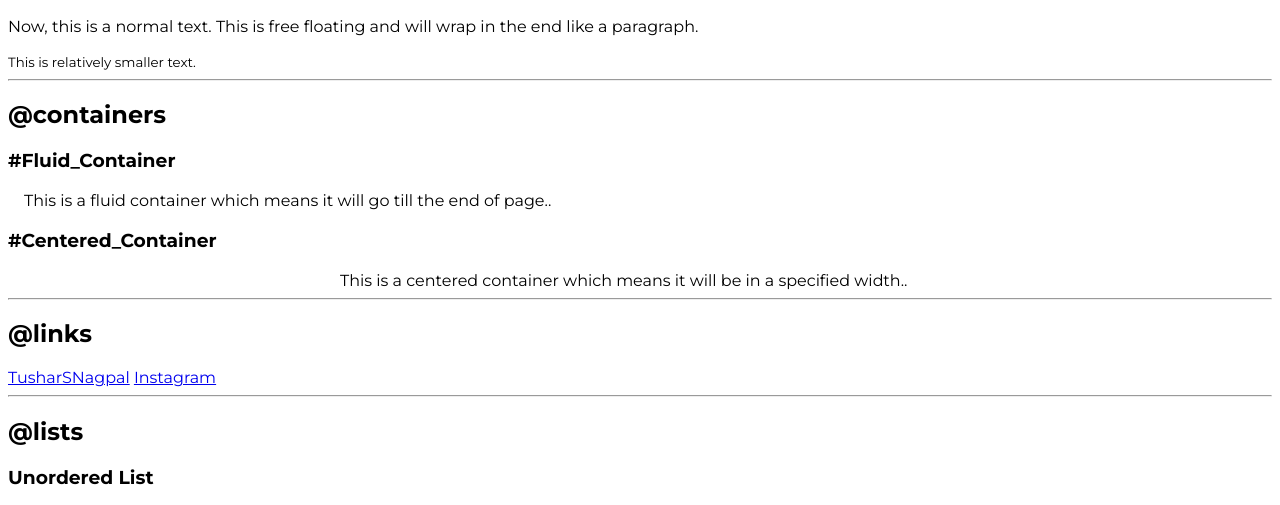
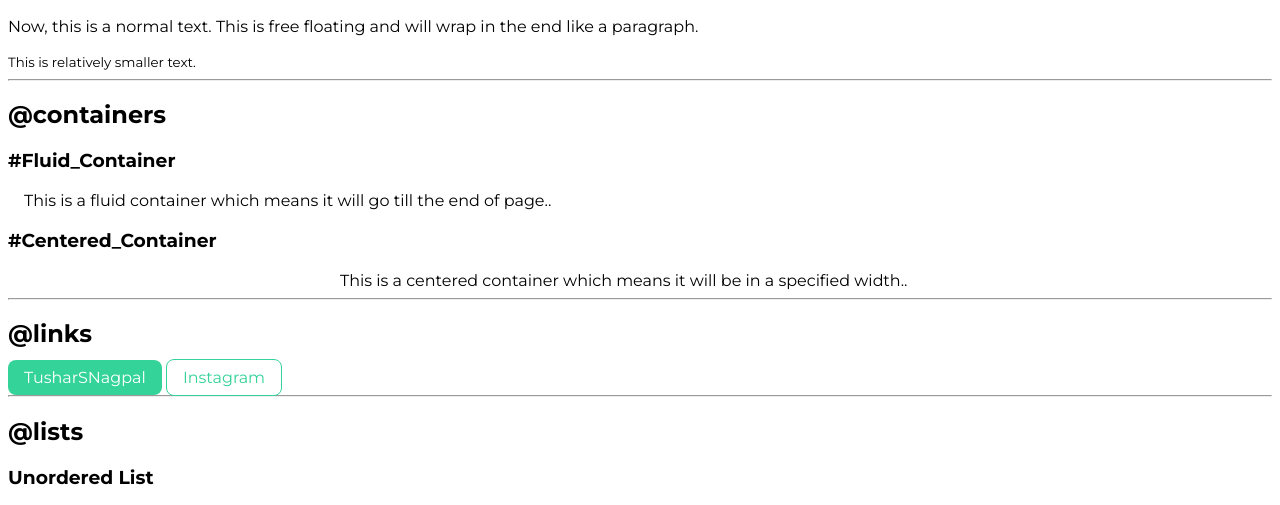
Before and after one commit to TusharSNagpal/Tushar-working-with-html-and-css, a plain HTML site: page index.html in a window 1280 px wide. Shown: the part 282-787 px from the top of the page. Drawn offline with Linux system fonts and the light colour scheme.

Commit message:
style-links

```diff
--- a/index.html
+++ b/index.html
@@ -52,8 +52,9 @@
 
 <h2>@links</h2>
 
-<a href="https://www.instagram.com/tushar_s_nagpal/">TusharSNagpal</a>
-<a href="https://www.instagram.com/tushar_s_nagpal/">Instagram</a>
+<a class="link primary-link" href="https://www.instagram.com/tushar_s_nagpal/">TusharSNagpal</a>
+
+<a class="link secondary-link" href="https://www.instagram.com/tushar_s_nagpal/">Instagram</a>
 
 <hr>
 
--- a/styles.css
+++ b/styles.css
@@ -1,9 +1,13 @@
 @import url('https://fonts.googleapis.com/css2?family=Montserrat:wght@400;700&display=swap');
 
+:root{
+    --primary-color: #34D399;
+}
 body{
     font-family: 'Montserrat', sans-serif;
 }
 
+/**container**/
 .container{
     padding-left: 1rem;
     padding-right: 1rem;
@@ -13,3 +17,22 @@ body{
     max-width: 600px;
     margin: auto;
 }
+
+/**links**/
+.link{
+text-decoration: none;
+padding: 0.5rem 1rem;
+}
+
+.primary-link{
+    background-color: var(--primary-color);
+    color: white;
+    border-radius: 0.5rem;
+}
+
+.secondary-link{
+    border: 1px solid var(--primary-color);
+    color: var(--primary-color);
+    border-radius: 0.5rem;
+
+}
```
